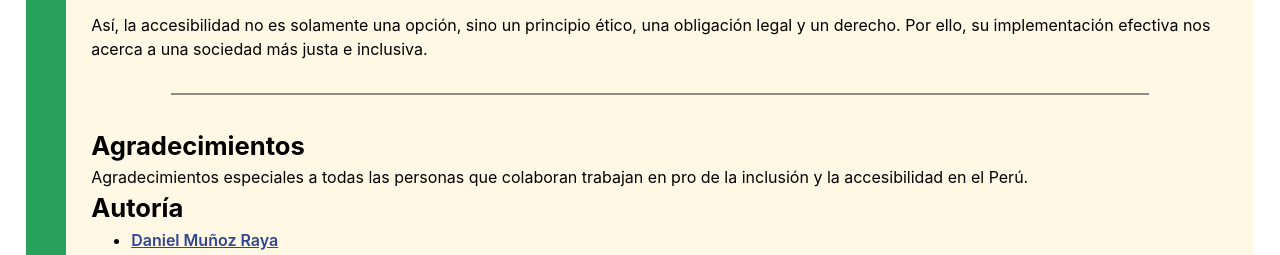
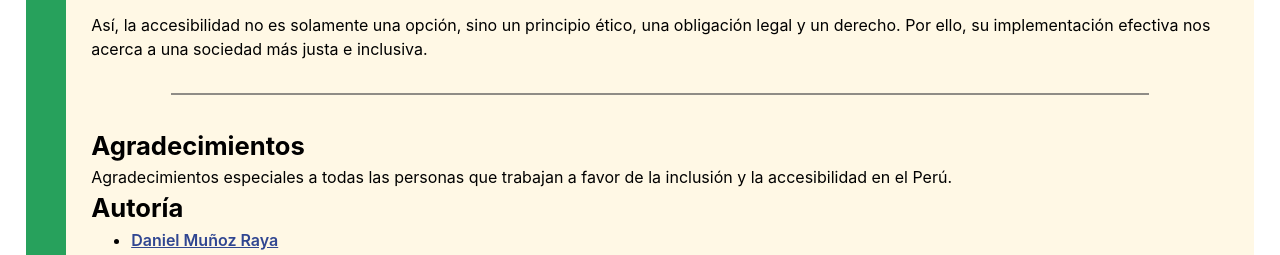
Before and after one commit to kipullaxta/breves.kipullaxta.org.pe, a plain HTML site: page docs/b/2023-08-27-un-vistazo-a-la-accesibilidad-en-el-peru-compromisos-internacionales-y-acciones-nacionales.html in a window 1280 px wide. Shown: the part 2615-2870 px from the top of the page. Drawn offline with Linux system fonts and the light colour scheme.

Commit message:
Update 2023-08-27-un-vistazo-a-la-accesibilidad-en-el-peru-compromisos-internacionales-y-acciones-nacionales.html

```diff
--- a/docs/b/2023-08-27-un-vistazo-a-la-accesibilidad-en-el-peru-compromisos-internacionales-y-acciones-nacionales.html
+++ b/docs/b/2023-08-27-un-vistazo-a-la-accesibilidad-en-el-peru-compromisos-internacionales-y-acciones-nacionales.html
@@ -84,7 +84,8 @@ You should have received a copy of the GNU General Public License along with thi
       <article id="1" class="activo">
         <h3 class="a_titulo" role="heading" aria-level="3">Un vistazo a la accesibilidad en el Perú: compromisos
           internacionales y acciones nacionales</h3>
-        <p>La accesibilidad es, entre otras cosas, una cuestión de derechos humanos que impacta en el bienestar y la calidad de vida de
+        <p>La accesibilidad es, entre otras cosas, una cuestión de derechos humanos que impacta en el bienestar y la
+          calidad de vida de
           millones de personas. En el Perú se han logrado algunos avances significativos en esta área, respaldados por
           el compromiso a nivel internacional y algunas políticas nacionales. Este artículo menciona estos avances, así
           como los enormes desafíos existentes.</p>
@@ -202,13 +203,14 @@ You should have received a copy of the GNU General Public License along with thi
           tratados internacionales, como la Declaración Universal de Derechos Humanos. El derecho a la accesibilidad es
           intrínseco a la igualdad y la inclusión, constituyendo un pilar esencial para una sociedad justa y equitativa.
         </p>
-        <p>Así, la accesibilidad no es solamente una opción, sino un principio ético, una obligación legal y un derecho. Por ello,
+        <p>Así, la accesibilidad no es solamente una opción, sino un principio ético, una obligación legal y un derecho.
+          Por ello,
           su implementación efectiva nos acerca a una sociedad más justa e inclusiva.</p>
         <section class="metadatos">
           <h4>Agradecimientos</h4>
           <div>
-            <p>Agradecimientos especiales a todas las personas que colaboran trabajan en pro de la inclusión y la
-              accesibilidad en el Perú.
+            <p>Agradecimientos especiales a todas las personas que trabajan a favor de la inclusión y la accesibilidad
+              en el Perú.
             </p>
           </div>
           <h4>Autoría</h4>
```
